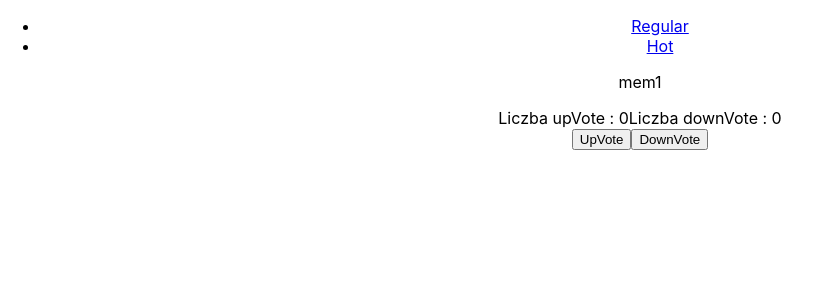
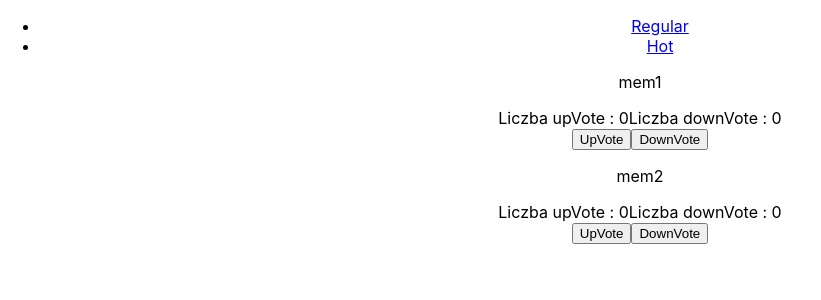
Before and after one commit to chimny/memserwis, a React (Create React App) app: page /Regular in a window 1280 px wide. Shown: the top 300 px of the page, without its empty margins (0-821 px from the left). Built offline with nearby package versions, Linux system fonts and the light colour scheme.

Commit message:
debbuggin doubled function after first upVote

```diff
--- a/src/Components/Mem.jsx
+++ b/src/Components/Mem.jsx
@@ -9,7 +9,7 @@ export const Mem = (props) => {
                 Liczba downVote : {downVote}
             </div>
             <div>
-                <button onClick={upVoteHandler}>
+                <button onClick={() => upVoteHandler(index)}>
                     {/* <button onClick={() => upVoteHandler(array, index)}> */}
                     UpVote
                 </button>
--- a/src/Components/Regular.jsx
+++ b/src/Components/Regular.jsx
@@ -14,12 +14,19 @@ export const Regular = () => {
             downVote: 0,
             id: "A",
         },
+        {
+            name: "mem2",
+            upVote: 0,
+            downVote: 0,
+            id: "B",
+        },
     ]);
 
-    const upVoteHandler = () => {
+    const upVoteHandler = (index) => {
         return setMemeTitleRegular((prevState) => {
             let result = [...prevState];
-            result[0].upVote += 1;
+            result[index].upVote += 1;
+            debugger;
             return result;
         });
     };
@@ -33,7 +40,6 @@ export const Regular = () => {
                 upVoteHandler={upVoteHandler}
                 key={element.id}
                 index={index}
-                array={memeTitleRegular}
             />
         ));
     };
```
